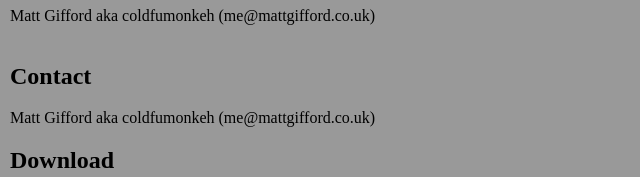
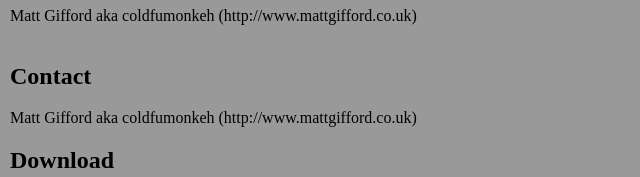
Before and after one commit to coldfumonkeh/monkehTweets, a plain HTML site: page index.html in a window 1280 px wide. Shown: the part 303-480 px from the top of the page, 280-920 px from the left. Drawn offline with Linux system fonts and the light colour scheme.

Commit message:
updated HTML

```diff
--- a/index.html
+++ b/index.html
@@ -49,11 +49,11 @@
     </div>
 
     <h2>Authors</h2>
-<p>Matt Gifford aka coldfumonkeh (me@mattgifford.co.uk)
+<p>Matt Gifford aka coldfumonkeh (http://www.mattgifford.co.uk)
 <br/>
 <br/>      </p>
 <h2>Contact</h2>
-<p>Matt Gifford aka coldfumonkeh (me@mattgifford.co.uk)
+<p>Matt Gifford aka coldfumonkeh (http://www.mattgifford.co.uk)
 <br/>      </p>
 
 
```
